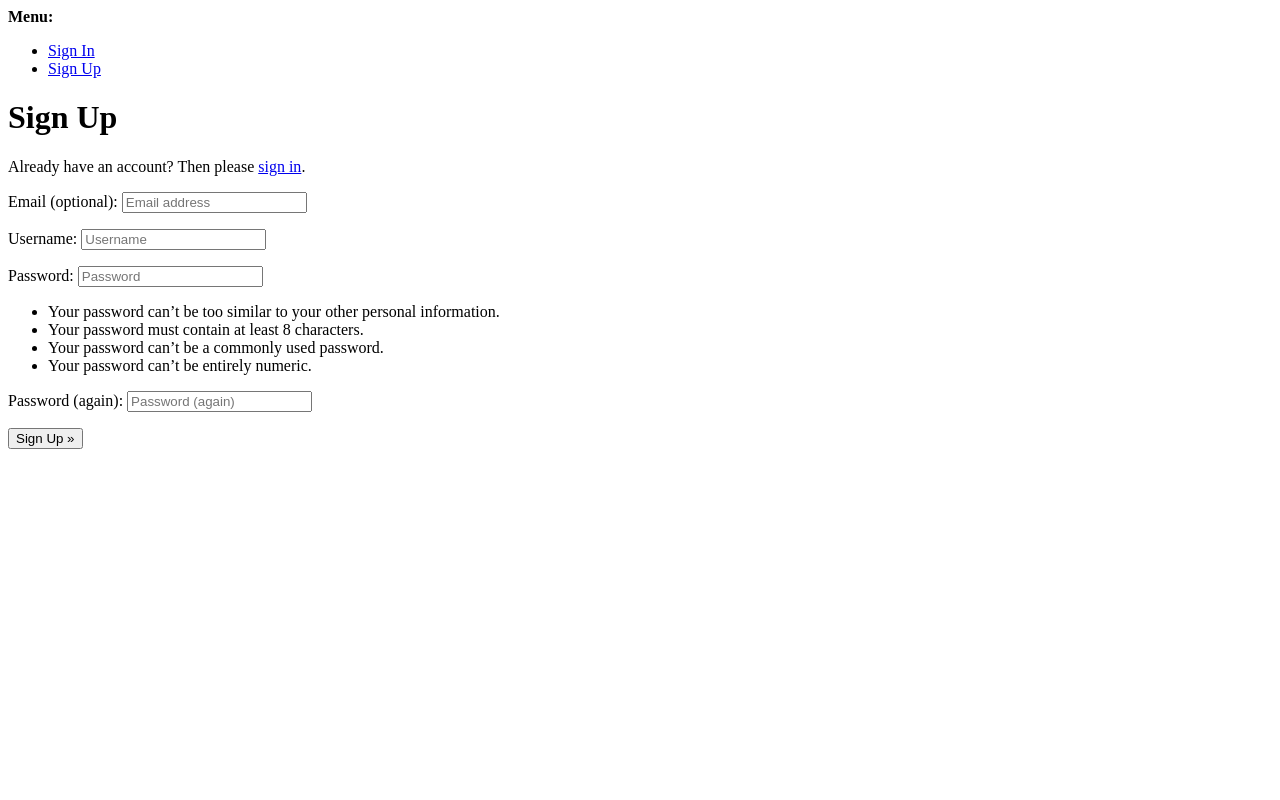
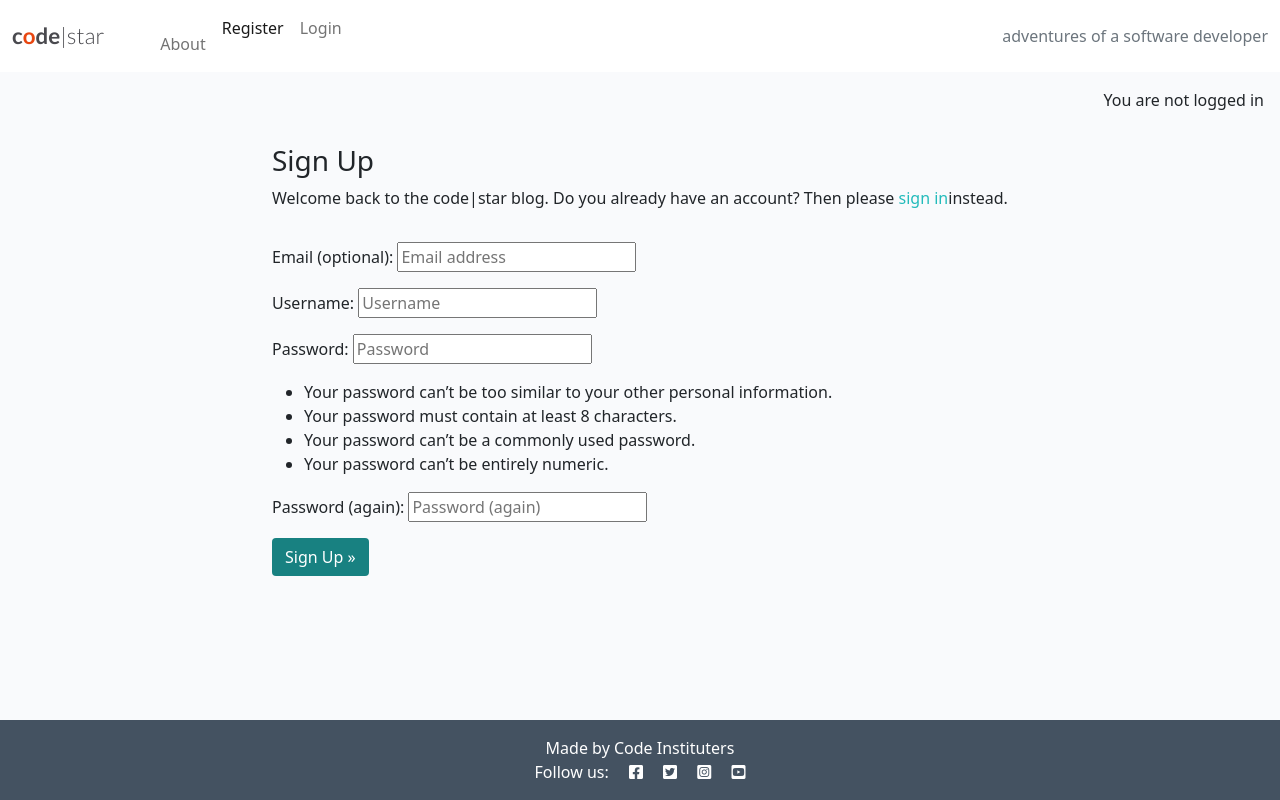
Before and after one commit to BjornL1/django-codestar, a Django app: page /accounts/signup/ in a window 1280 px wide. Run offline with Django 4.2, Linux system fonts and the light colour scheme.

Commit message:
Update sign up

```diff
--- a/codestar/settings.py
+++ b/codestar/settings.py
@@ -27,7 +27,7 @@ TEMPLATES_DIR = os.path.join(BASE_DIR, 'templates')
 SECRET_KEY = os.environ.get('SECRET_KEY')
 
 # SECURITY WARNING: don't run with debug turned on in production!
-DEBUG = False
+DEBUG = True
 
 ALLOWED_HOSTS = [
     '8000-bjornl1-django-codestar-lt27kqcwv4.us2.codeanyapp.com',
--- a/templates/account/signup.html
+++ b/templates/account/signup.html
@@ -1,21 +1,30 @@
-{% extends "account/base.html" %}
+{% extends "base.html" %}
 
 {% load i18n %}
 
 {% block head_title %}{% trans "Signup" %}{% endblock head_title %}
 
 {% block content %}
-<h1>{% trans "Sign Up" %}</h1>
+<div class="container">
+    <div class="row">
+      <div class="col-md-8 mt-3 offset-md-2">
+<h3>{% trans "Sign Up" %}</h3>
 
-<p>{% blocktrans %}Already have an account? Then please <a href="{{ login_url }}">sign in</a>.{% endblocktrans %}</p>
-
+<p>{% blocktrans %} Welcome back to the code|star blog.
+    Do you already have an account? Then please <a class="link" href="{{ login_url }}">sign in</a>instead.{% endblocktrans %}</p>
+       </div>
+    </div>
+<div class="row">
+    <div class="col-md-8 mt-3 offset-md-2">
 <form class="signup" id="signup_form" method="post" action="{% url 'account_signup' %}">
   {% csrf_token %}
   {{ form.as_p }}
   {% if redirect_field_value %}
   <input type="hidden" name="{{ redirect_field_name }}" value="{{ redirect_field_value }}" />
   {% endif %}
-  <button type="submit">{% trans "Sign Up" %} &raquo;</button>
+  <button class="btn btn-signup right" type="submit">{% trans "Sign Up" %} &raquo;</button>
 </form>
-
+        </div>
+    </div>
+</div>
 {% endblock content %}
--- a/templates/base.html
+++ b/templates/base.html
@@ -79,6 +79,11 @@
     </nav>
 
     <main class="flex-shrink-0 main-bg">
+        {% if user.is_authenticated %}
+        <p class="text-end m-3">You are logged in as {{ user }}</p>
+        {% else %}
+        <p class="text-end m-3">You are not logged in</p>
+        {% endif %}
 
         {% block content %}
         <!-- Content Goes here -->
```
